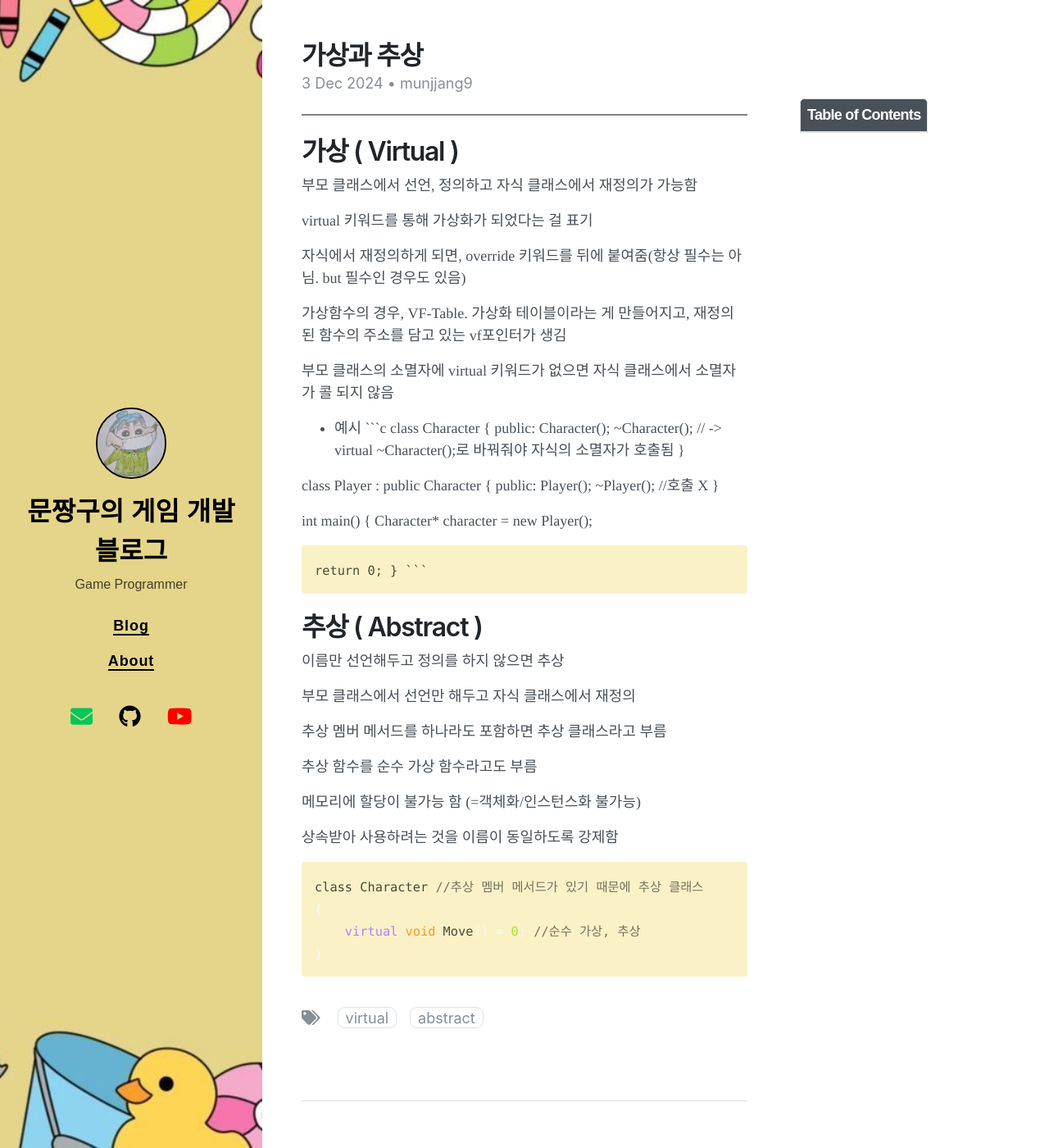
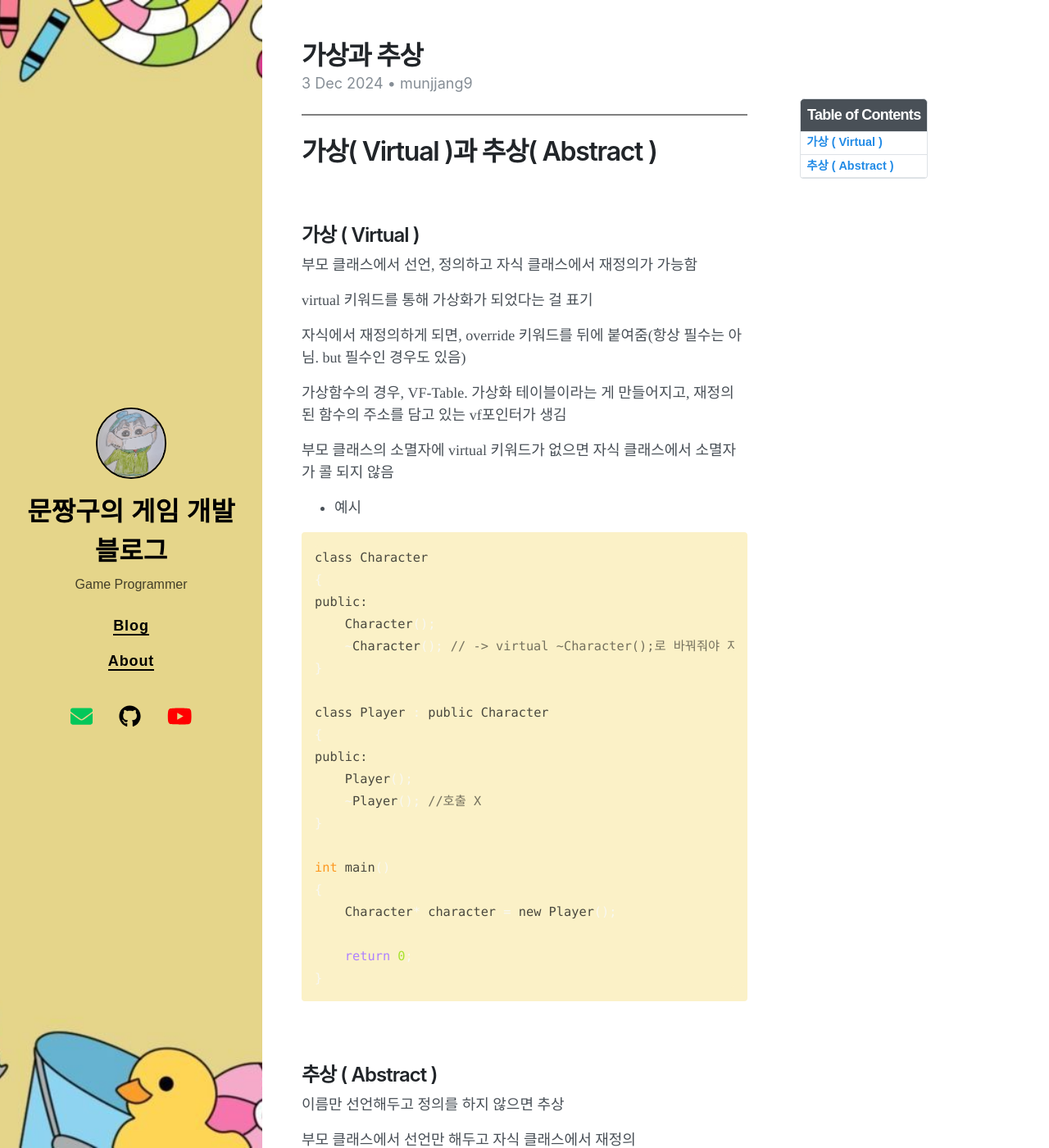
Before and after one commit to munjjang9/munjjang9.github.io, a Jekyll site: the page built from _posts/2024-12-03-Virtual-Abstract.md, in a window 1280 px wide and 1400 px high. Shown: the whole window at 82% size. Built offline with Jekyll 4.4.1, drawn with Linux system fonts in a browser that asks for light colours; nearby versions of some CDN libraries; comment, search, counter and statistics services are not loaded.

Commit message:
New Post Upload
Abstract Class & Interface

````diff
--- a/_posts/2024-12-03-Virtual-Abstract.md
+++ b/_posts/2024-12-03-Virtual-Abstract.md
@@ -7,8 +7,11 @@ date: 2024-12-03 18:00 +0900
 categories: C/C++
 toc: true
 ---
+# 가상( Virtual )과 추상( Abstract )
 
-# 가상 ( Virtual )
+<br>
+
+## 가상 ( Virtual )
 부모 클래스에서 선언, 정의하고 자식 클래스에서 재정의가 가능함
 
 virtual 키워드를 통해 가상화가 되었다는 걸 표기
@@ -20,6 +23,7 @@ virtual 키워드를 통해 가상화가 되었다는 걸 표기
 부모 클래스의 소멸자에 virtual 키워드가 없으면 자식 클래스에서 소멸자가 콜 되지 않음
 
 - 예시
+
 ```c
 class Character
 {
@@ -43,7 +47,9 @@ int main()
 }
 ```
 
-# 추상 ( Abstract )
+<br>
+
+## 추상 ( Abstract )
 이름만 선언해두고 정의를 하지 않으면 추상
 
 부모 클래스에서 선언만 해두고 자식 클래스에서 재정의
````
